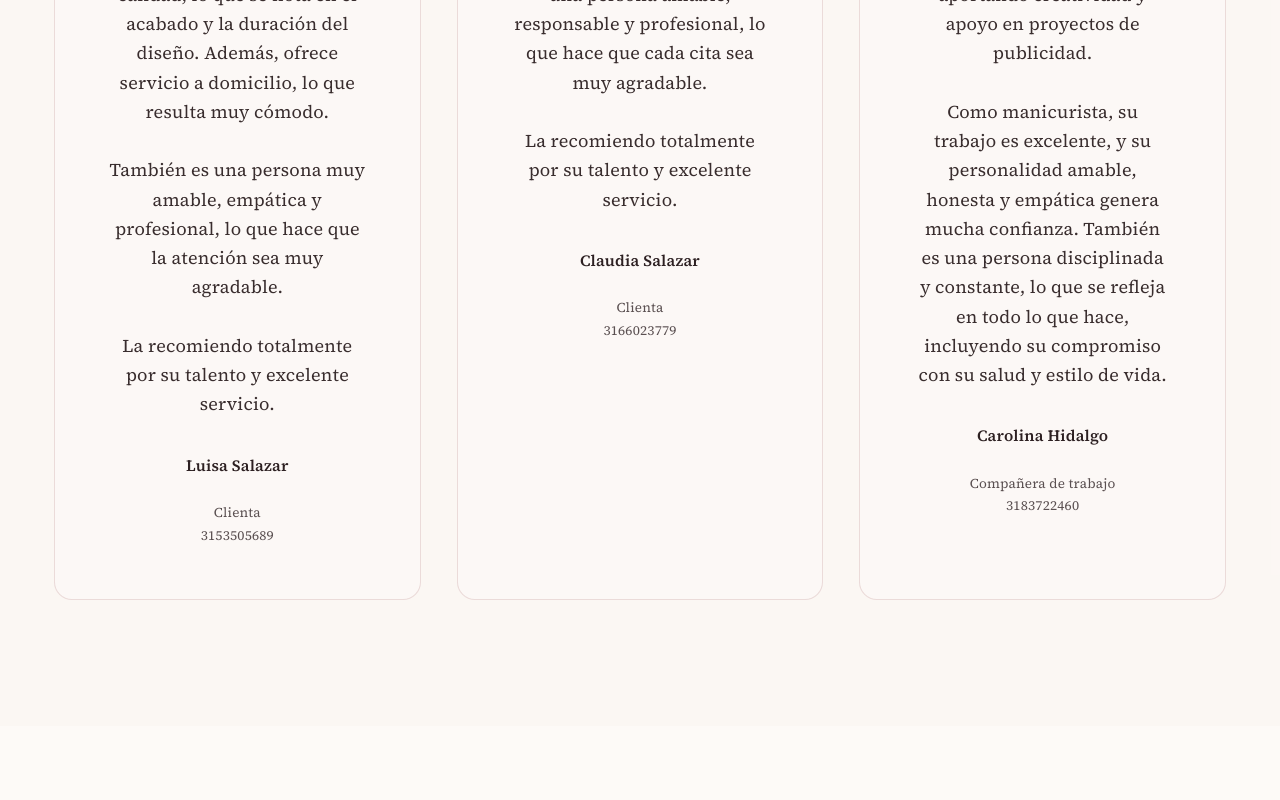
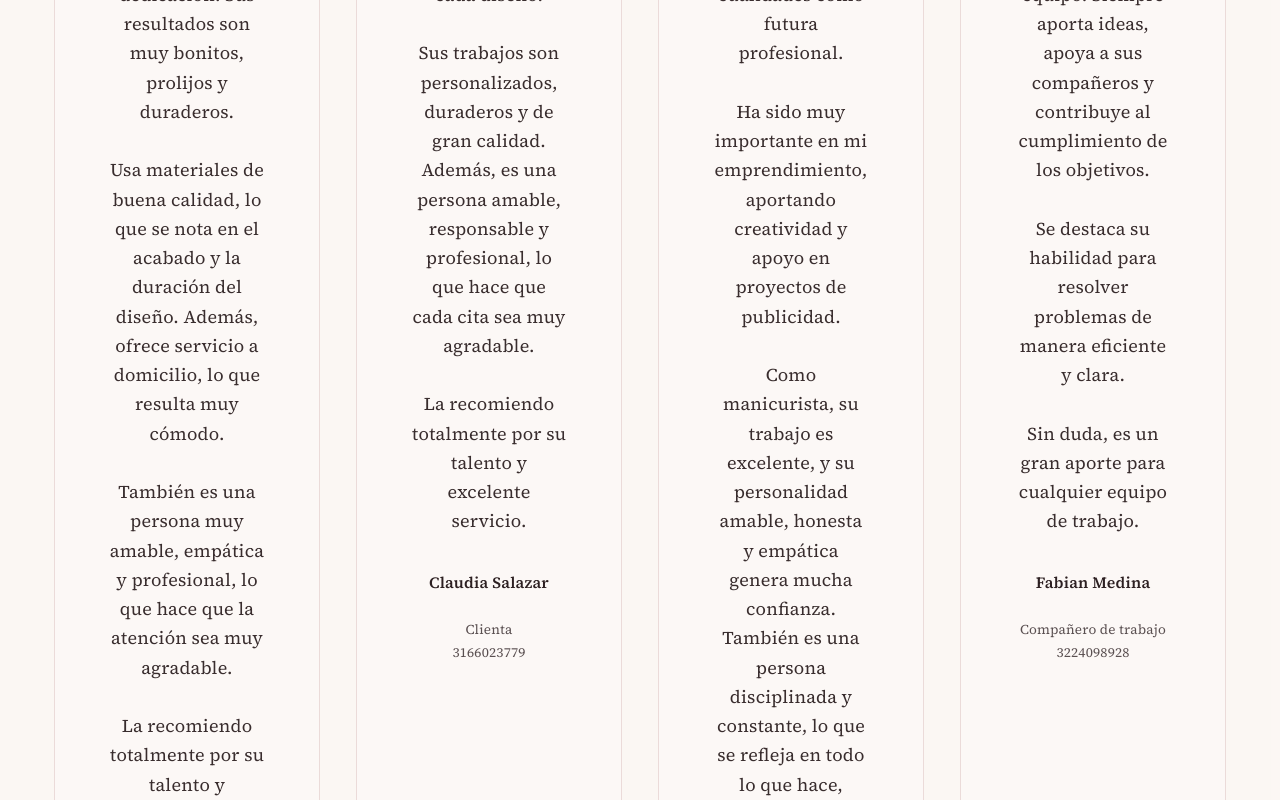
Before and after one commit to AlejandraMontillaucc/Mi-Portafolio-, a Next.js app: page / in a window 1280 px wide. Shown: the part 7774-8574 px from the top of the page. Built offline with nearby package versions, Linux system fonts and the light colour scheme; no server answers.

Commit message:
agregando testimonio

```diff
--- a/components/Testimonials.tsx
+++ b/components/Testimonials.tsx
@@ -32,6 +32,13 @@ export default function Testimonials() {
       role: 'Compañera de trabajo',
       phone: '3183722460',
     },
+    {
+      id: 4,
+      text: 'Recomiendo sinceramente su trabajo, ya que ha demostrado ser una persona comprometida y con gran capacidad para el trabajo en equipo. Siempre aporta ideas, apoya a sus compañeros y contribuye al cumplimiento de los objetivos.\n\nSe destaca su habilidad para resolver problemas de manera eficiente y clara.\n\nSin duda, es un gran aporte para cualquier equipo de trabajo.',
+      author: 'Fabian Medina',
+      role: 'Compañero de trabajo',
+      phone: '3224098928',
+    },
   ];
 
   return (
@@ -39,7 +46,7 @@ export default function Testimonials() {
       <div className="mx-auto max-w-[100rem]">
         <SectionTitle number="06" title={t('title')} />
 
-        <div className="grid gap-8 md:grid-cols-3">
+        <div className="grid gap-8 md:grid-cols-2 lg:grid-cols-4">
           {testimonials.map((item, index) => (
             <motion.div
               key={index}
```
